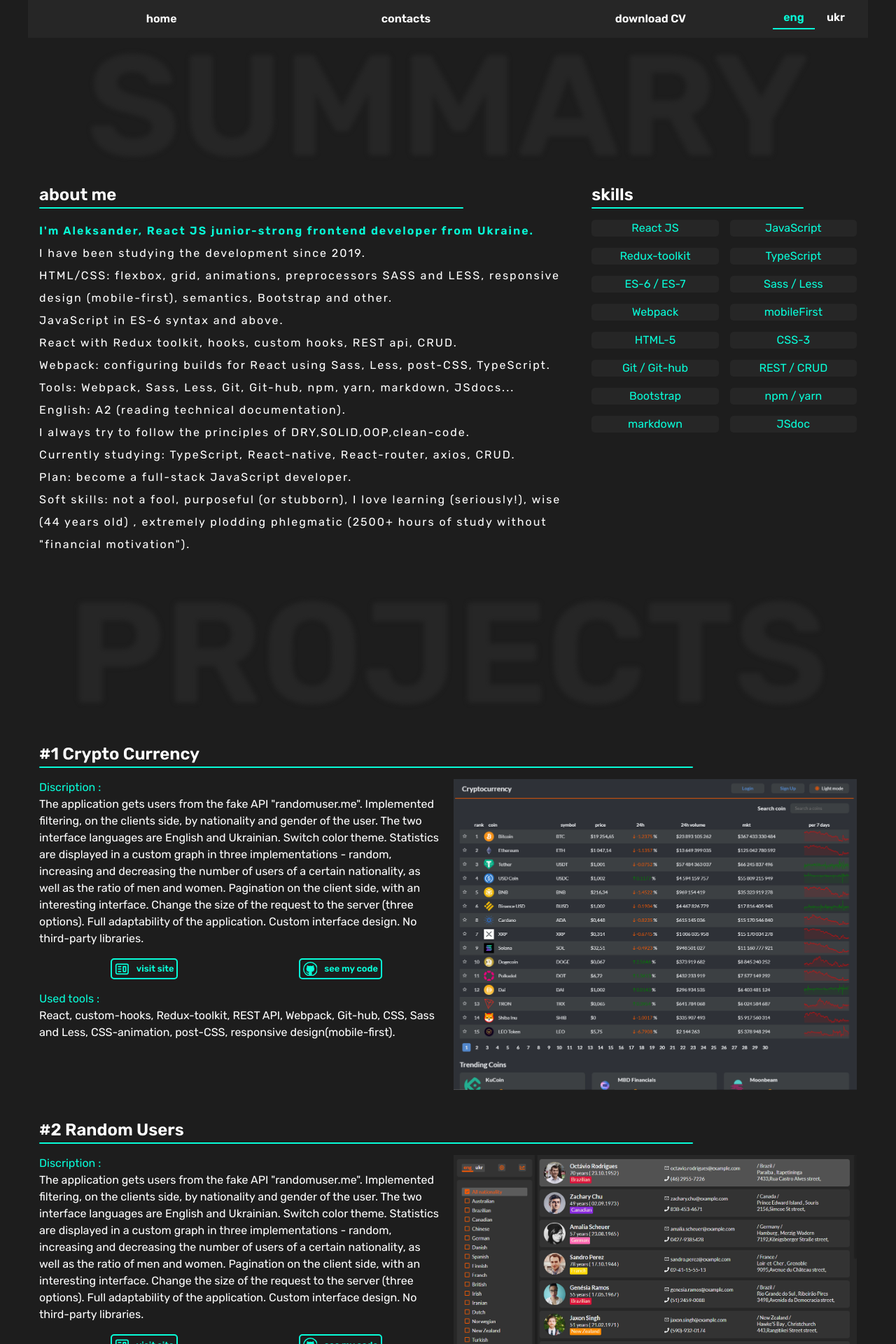
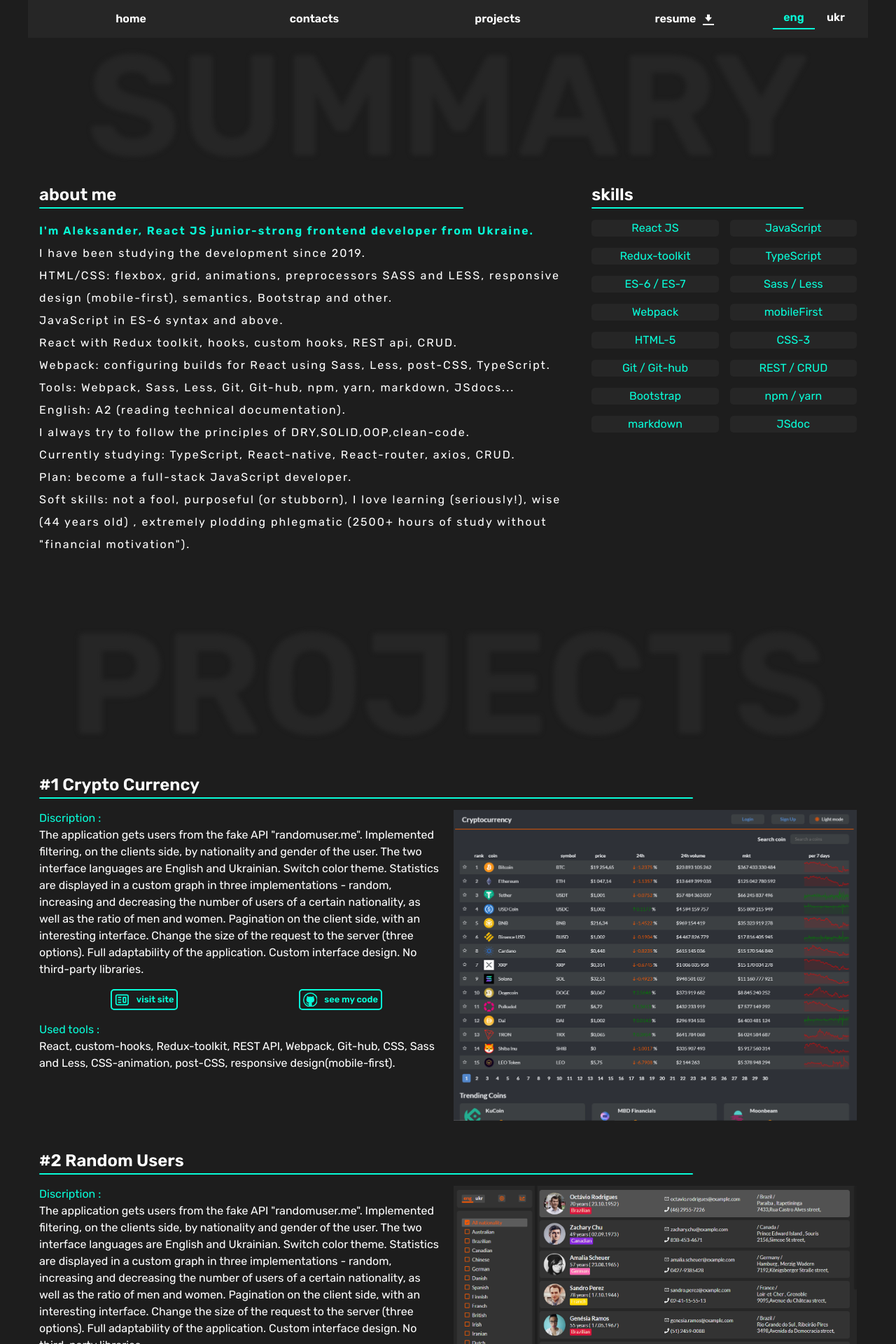
Before and after one commit to webioann/webpack-for-react, a React app: page / in a window 1280 px wide. Shown: the top 1920 px of the page at 70% size. Built offline with nearby package versions, Linux system fonts and the light colour scheme.

Commit message:
animation for resume button

```diff
--- a/src/CSS/navigation.scss
+++ b/src/CSS/navigation.scss
@@ -32,10 +32,32 @@
                         color: $green;
                     }
                 }
+                .resume{
+                    align-items: center;
+                    .jump-arrow{
+                        display: grid;
+                        // border: 1px solid red;
+                        border-bottom: 2px solid white;
+                        .arrow{
+                            animation: jump 1000ms linear infinite;
+                        }
+                    }
+                    @keyframes jump {
+                        0%{
+                            transform: translateY(0px);
+                        }
+                        50%{
+                            transform: translateY(-4px);
+                        }
+                        100%{
+                            transform: translateY(0px);
+                        }
+                    }
+                }
             }
             @media (min-width: 576px) {
                 .menu{
-                    grid-template-columns: 1fr 1fr 1fr;
+                    grid-template-columns: 1fr 1fr 1fr 1fr;
                     align-items: center;
                     flex: 1 1 auto;
                     .link{
--- a/src/CSS/pet-project.scss
+++ b/src/CSS/pet-project.scss
@@ -1,4 +1,11 @@
 @import './index.scss';
+
+.projects {
+    display: flex;
+    flex-direction: column;
+    padding: 1rem;
+    padding-top: 60px;
+}
 
 .pet-project{
     width: 100%;
--- a/src/CSS/projects.scss
+++ /dev/null
@@ -1,7 +0,0 @@
-@import "./index.scss";
-
-.projects {
-  display: flex;
-  flex-direction: column;
-  padding: 1rem;
-}
--- a/src/components/Contacts.js
+++ b/src/components/Contacts.js
@@ -8,7 +8,7 @@ import '../CSS/contacts.scss';
 function Contacts() {
 
     return (
-        <div id='contacts' className="contacts">
+        <section id='contacts' className="contacts">
             <h1 className="g-deep-title">Contacts</h1>
             <div className='contacts-field'>
                 <div className='viber box'>
@@ -31,7 +31,7 @@ function Contacts() {
                     <p>github.com/webioann</p>
                 </a>
                 </div>
-            </div>
+            </section>
     )
 }
 export default Contacts;
--- a/src/components/LinkToGithub.js
+++ b/src/components/LinkToGithub.js
@@ -1,7 +1,7 @@
 import React from 'react'
 import { VscGithub } from 'react-icons/vsc'
 import useTranslator from '../hooks/useTranslator'
-import { linkText } from '../data/multiLang'
+import { linkText } from '../data/links_url'
 import '../CSS/links.scss'
 
 function LinkToGithub({ link }) {
--- a/src/components/LinkToProjectSite.js
+++ b/src/components/LinkToProjectSite.js
@@ -1,7 +1,7 @@
 import React from 'react'
 import { CgWebsite } from 'react-icons/cg'
 import useTranslator from '../hooks/useTranslator'
-import { linkText } from '../data/multiLang'
+import { linkText } from '../data/links_url'
 import '../CSS/links.scss'
 
 function LinkToProjectSite({ link }) {
--- a/src/components/Navigation.js
+++ b/src/components/Navigation.js
@@ -1,5 +1,10 @@
 import React from 'react'
 import useTranslator from '../hooks/useTranslator';
+import { IoMdDownload } from 'react-icons/io'
+
+import { GoArrowDown } from 'react-icons/go'
+import { AiOutlineLine } from 'react-icons/ai'
+
 import { navbar } from '../data/text_for_navigation';
 import { resumeLink } from '../data/links_url';
 import Burger from './Burger.js'
@@ -23,9 +28,18 @@ const Navigation = ({ move, children, move_navbar }) => {
                             </a>
                         </li>
                         <li className='link'>
+                            <a href='#projects' >
+                                { useTranslator(navbar.projects) }
+                            </a>
+                        </li>
+
+                        <li className='link resume'>
                             <a href={ resumeLink }  target="_blank">
                                 { useTranslator(navbar.resume) }
                             </a>
+                            <i className='jump-arrow'>
+                                <GoArrowDown className='arrow'/>
+                            </i>
                         </li>
                     </ul>
                     { children }
--- a/src/components/Projects.js
+++ b/src/components/Projects.js
@@ -1,10 +1,10 @@
 import React from 'react'
-import '../CSS/projects.scss';
+import '../CSS/pet-project.scss';
 
 function Projects({ children }) {
 
     return (
-        <section className="projects">
+        <section className="projects" id='projects'>
             <h1 className="g-deep-title">Projects</h1>
             { children }
         </section>
--- a/src/data/links_url.js
+++ b/src/data/links_url.js
@@ -22,3 +22,14 @@ export const portfolio_githublink = "https://github.com/webioann/portfolio/";
 export const randomusers_link = "https://webioann.github.io/random_users/";
 
 export const cryptocurrency_link = "https://cryptocurrency-cea64.web.app/";
+
+export const linkText = {
+    site: {
+        eng: 'visit site',
+        ukr: 'відвідати сайт'
+    },
+    github: {
+        eng: 'see my code',
+        ukr: 'мій код тут'
+    },
+}
--- a/src/data/multiLang.js
+++ /dev/null
@@ -1,16 +0,0 @@
-//============================
-export const projTitle = {
-    eng: 'Projects',
-    ukr: 'Проекти'
-};
-//============== Projects/ LinkBox and FalseLinkBox / ===============
-export const linkText = {
-    site: {
-        eng: 'visit site',
-        ukr: 'відвідати сайт'
-    },
-    github: {
-        eng: 'see my code',
-        ukr: 'мій код тут'
-    },
-}
--- a/src/data/text_for_navigation.js
+++ b/src/data/text_for_navigation.js
@@ -12,7 +12,7 @@ export const navbar = {
         ukr: 'контакти'
     },
     resume: {
-        eng: 'download CV',
-        ukr: 'завантажити CV'
+        eng: 'resume',
+        ukr: 'резюме'
     },
 };
```
Also changed, not shown: src/data/slider_data.js (deleted, +0 -102 lines).
